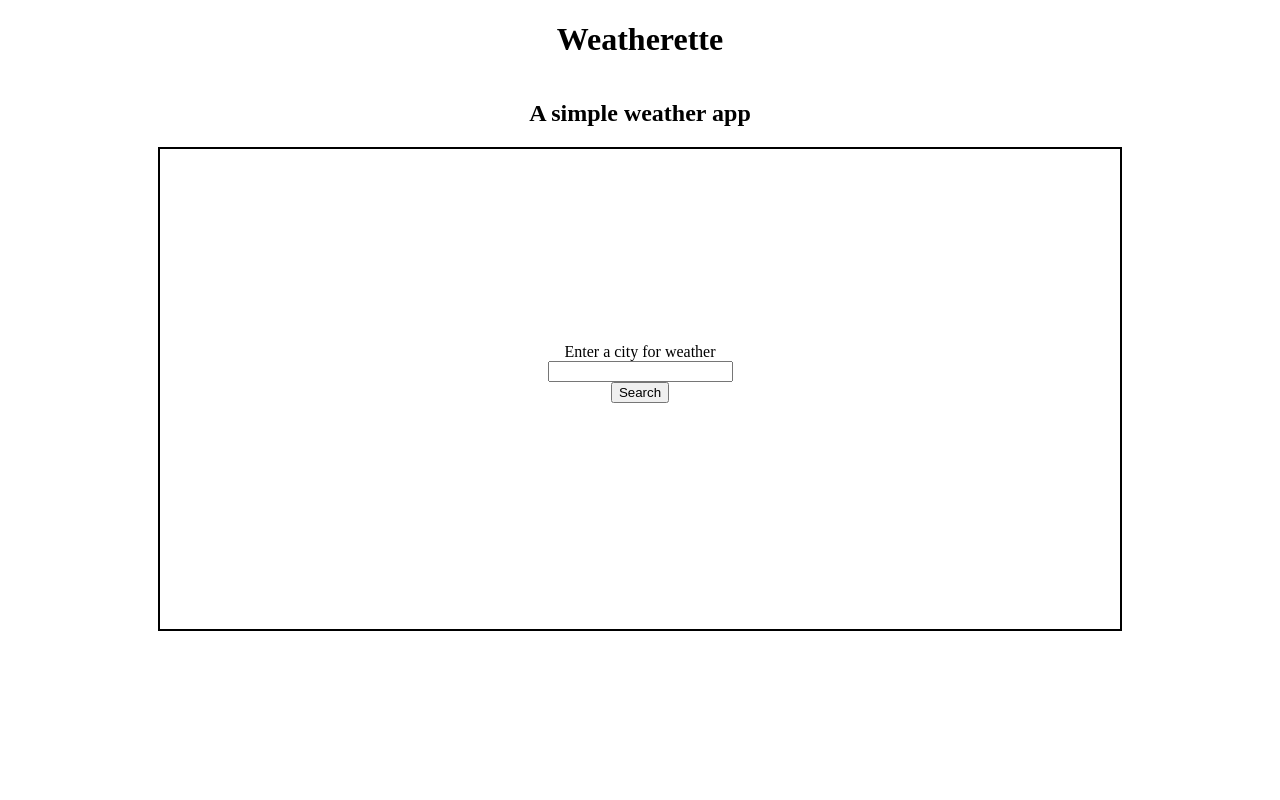
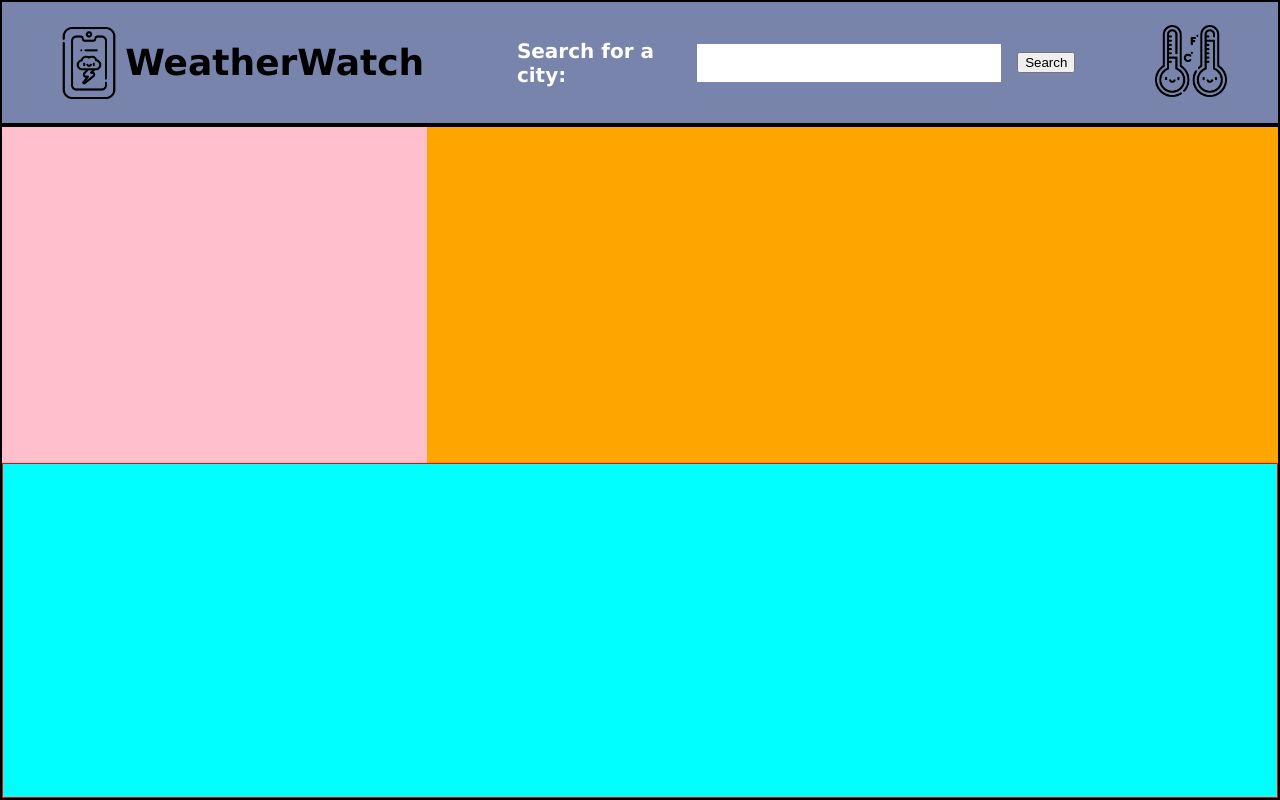
Before and after one commit to MichaelAlexChan/WeatherApp, a website built with webpack: page dist/index.html in a window 1280 px wide. Built offline with Linux system fonts and the light colour scheme.

Commit message:
Added grid formatting and styled the header. Also created an assets folder for icons

```diff
--- a/src/controllers/getUserSearchLocation.js
+++ b/src/controllers/getUserSearchLocation.js
@@ -1,6 +1,8 @@
 // Gets the user input value
 export default function getUserSearchLocation() {
+  const searchInput = document.querySelector('input');
   const searchValue = document.querySelector('input').value;
+  searchInput.value = '';
   console.log(`You have entered: ${searchValue}`);
   return searchValue;
 }
--- a/src/controllers/weatherContainer.js
+++ b/src/controllers/weatherContainer.js
@@ -3,7 +3,7 @@ import getWeather from '../model/getWeatherData';
 import '../style.css';
 
 const button = document.getElementById('weatherSubmit');
-const textContainer = document.getElementById('userWeather');
+const textContainer = document.getElementById('currentTemp');
 
 /* getWeather is an async function, so we have to wait for it to
 complete before changing the text of our element */
--- a/src/style.css
+++ b/src/style.css
@@ -6,24 +6,94 @@ html, body {
 }
 
 body {
+  font-family: Verdana, Geneva, Tahoma, sans-serif;
+  font-size: 18px;
   display: flex;
   flex-direction: column;
+}
+
+/* Styling for the header */
+header {
+  border: 2px solid black;
+  background-color: #7884ab;
+  display: flex;
+  padding: 2vh 4vw;
+  align-items: center;
+  justify-content: space-between;
+}
+
+#left {
+  display: flex;
   align-items: center;
 }
 
-header {
+#left > img {
+  height: 4em;
+}
+
+#search {
+  color: white;
+  margin-left: 10%;
   display: flex;
-  flex-direction: column;
-  justify-content: center;
   align-items: center;
 }
 
+#search > input {
+  font-size: 18px;
+  height: 2em;
+  min-width: 300px;
+  border-style: hidden;
+  margin-right: 3%;
+}
+
+input:focus {
+  outline: none;
+}
+
+#search > label {
+  font-size: 20px;
+  font-weight: bold;
+  min-width: 180px;
+}
+
+#right {
+  display: flex;
+  align-items: center;
+}
+
+#temperatureChange > img {
+  height: 4em;
+}
+/* Styling for main weather container */
 #weatherContainer {
   border: 2px solid black;
-  width: 75vw;
-  height: 60vh;
-  display: flex;
-  flex-direction: column;
-  align-items: center;
-  justify-content: center;
+  height: 85%;
+  display: grid;
+  grid-template-rows: 1fr 1fr;
 }
+
+.weatherRow {
+  grid-row:1/2;
+  background-color: aqua;
+}
+
+/* Styling for the current conditions */
+#currentConditions {
+  display: grid;
+  grid-template-columns: 1fr 2fr;
+}
+
+#currentTemp {
+  background-color: pink;
+}
+
+#otherConditions {
+  background-color: orange;
+}
+
+/* Styling for the weekly forecast */
+#forecast {
+border: 1px solid red;
+grid-row: 2/3
+}
+/* Styling for the footer */
```
Also changed, not shown: src/assets/Attributes.txt (added, +8 -0 lines), dist/app.bundle.js, dist/index.html, src/assets/cellphone.png (added), src/assets/cloudy.png (added), src/assets/rainy.png (added), src/assets/snow.png (added), src/assets/storm.png (added), src/assets/sunny.png (added), src/assets/thermometer.png (added), src/assets/wind.png (added).
